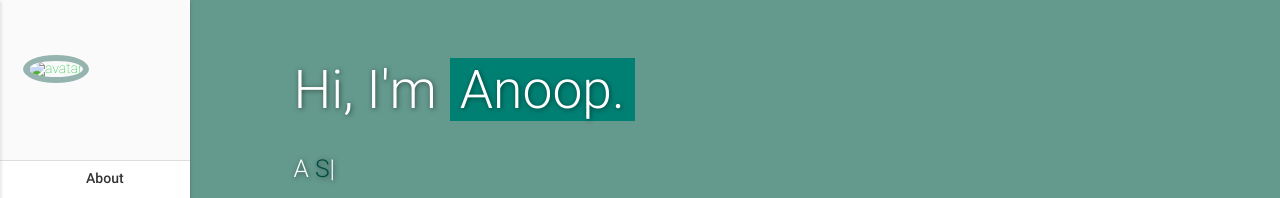
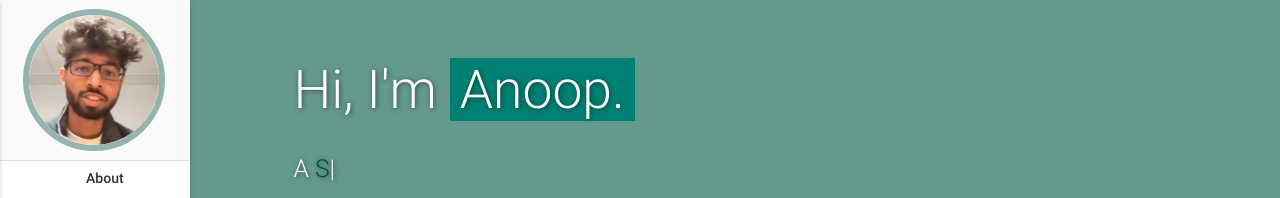
Before and after one commit to anoop-rehman/anoop-rehman, a plain HTML site: page index.html in a window 1280 px wide. Shown: the top 198 px of the page. Drawn offline with nearby package versions, Linux system fonts and the light colour scheme; animation ran at ten frames a second; some icons are missing.

Commit message:
fix: correct pfp filepath

```diff
--- a/index.html
+++ b/index.html
@@ -89,7 +89,7 @@
             <li class="logo">
                 <a id="logo-container" aria-label="Navigate to the beginning of the page" href="#intro"
                     class="brand-logo grey-blue-text">
-                    <img src="assets/img/slack-pfp.jpg" class="circle img-responsive profile-pic" alt="avatar">
+                    <img src="assets/img/slack-pfp.png" class="circle img-responsive profile-pic" alt="avatar">
                 </a>
             </li>
 
```
